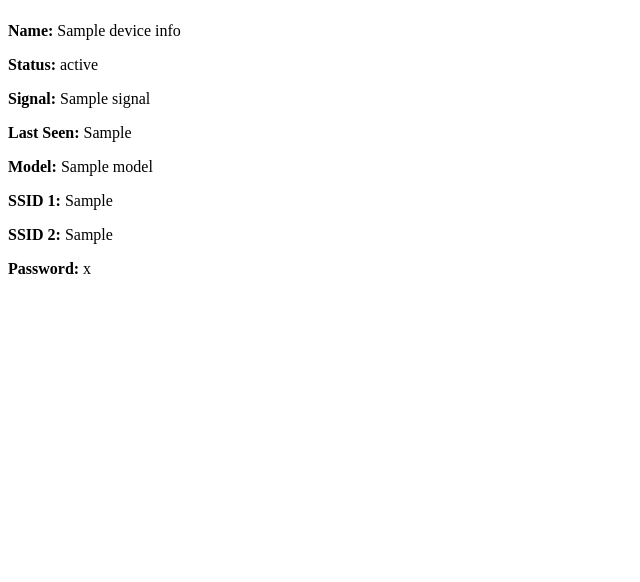
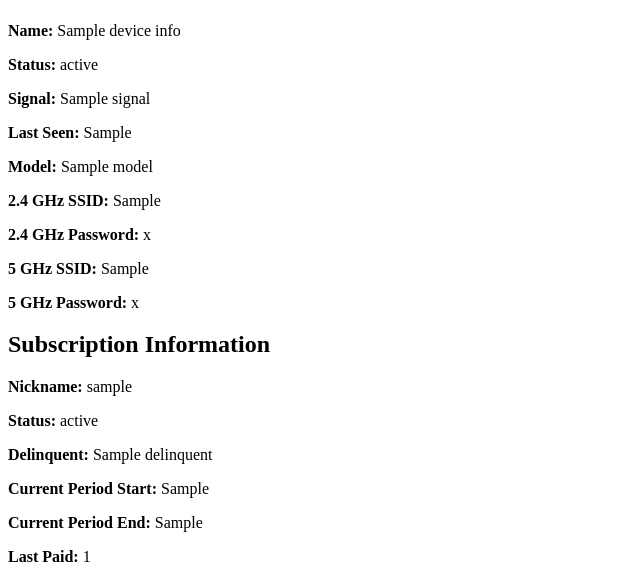
Before and after one commit to nycmeshnet/nycmesh-building, a Django app: template dashboard/templates/dashboard/lookup.html in a window 1280 px wide. Shown: the part 367-949 px from the top of the page, without its empty margins (0-640 px from the left). Before the commit the page ends 641 px from the top, so only its background shows below. Run offline with Django 5.2, Linux system fonts and the light colour scheme; tables that the repository leaves empty hold one stand-in row (values such as "Sample post"); the template is opened without the code that fills it: values that come from a table or form of the project are taken from there, most other values are stand-ins (such as "Sample title", 1, 10 or a date in 2020).

Commit message:
Add Stripe visibility
With views.py edits

```diff
--- a/dashboard/templates/dashboard/lookup.html
+++ b/dashboard/templates/dashboard/lookup.html
@@ -40,9 +40,20 @@
         <p><strong>Signal:</strong> {{ device_info.signal }}</p>
         <p><strong>Last Seen:</strong> {{ device_info.lastSeen }}</p>
         <p><strong>Model:</strong> {{ device_info.model }}</p>
-        <p><strong>SSID 1:</strong> {{ device_info.ssid1 }}</p>
-        <p><strong>SSID 2:</strong> {{ device_info.ssid2 }}</p>
-        <p><strong>Password:</strong> {{ device_info.password }}</p>
+        <p><strong>2.4 GHz SSID:</strong> {{ device_info.ssid1 }}</p>
+        <p><strong>2.4 GHz Password:</strong> {{ device_info.password1 }}</p>
+        <p><strong>5 GHz SSID:</strong> {{ device_info.ssid2 }}</p>
+        <p><strong>5 GHz Password:</strong> {{ device_info.password2 }}</p>
+    {% endif %}
+
+    {% if subscription_info %}
+        <h2>Subscription Information</h2>
+        <p><strong>Nickname:</strong> {{ subscription_info.nickname }}</p>
+        <p><strong>Status:</strong> {{ subscription_info.status }}</p>
+        <p><strong>Delinquent:</strong> {{ selected_member_info.delinquent }}</p>
+        <p><strong>Current Period Start:</strong> {{ subscription_info.current_period_start }}</p>
+        <p><strong>Current Period End:</strong> {{ subscription_info.current_period_end }}</p>
+        <p><strong>Last Paid:</strong> {{ subscription_info.last_paid }}</p>
     {% endif %}
 </body>
 </html>
```
